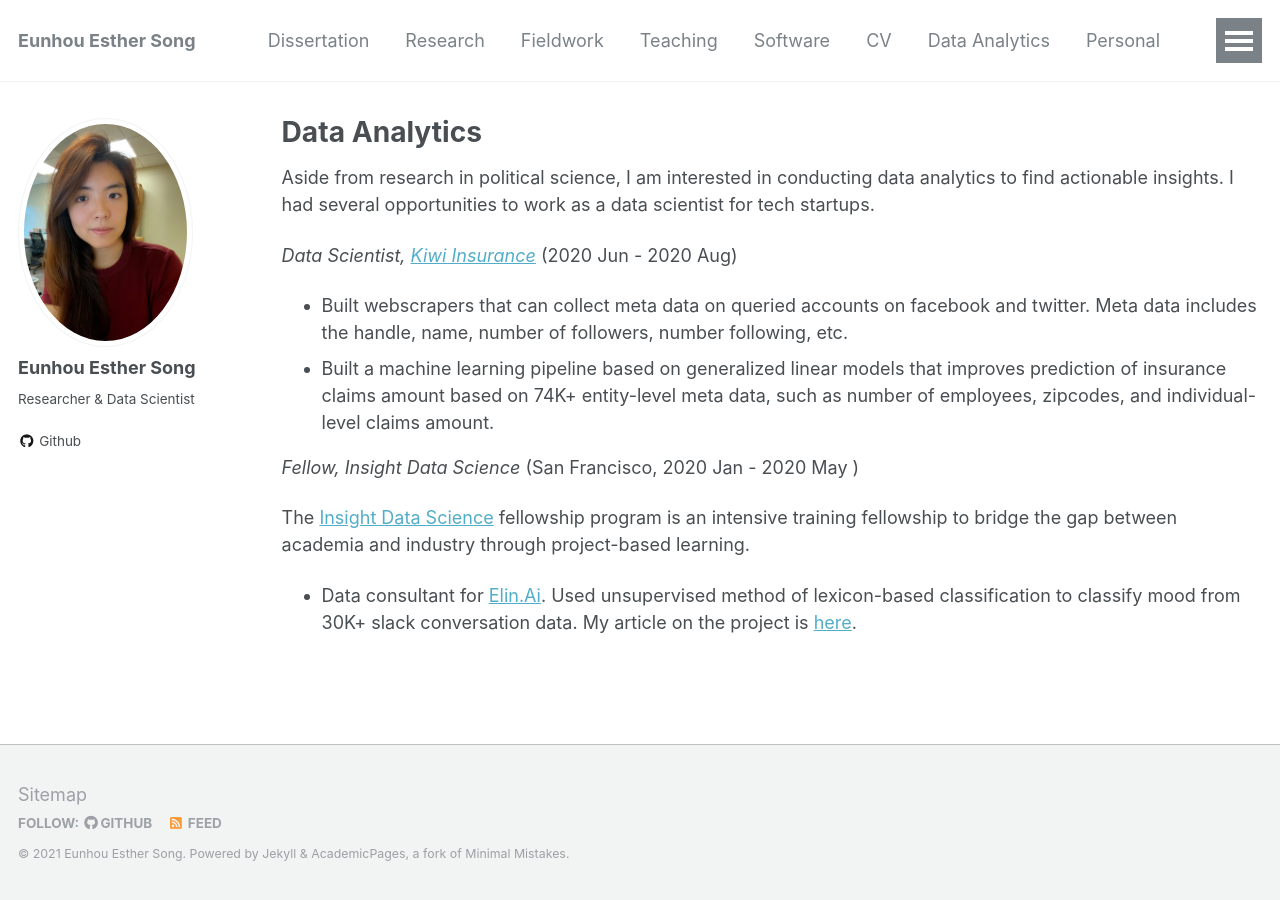
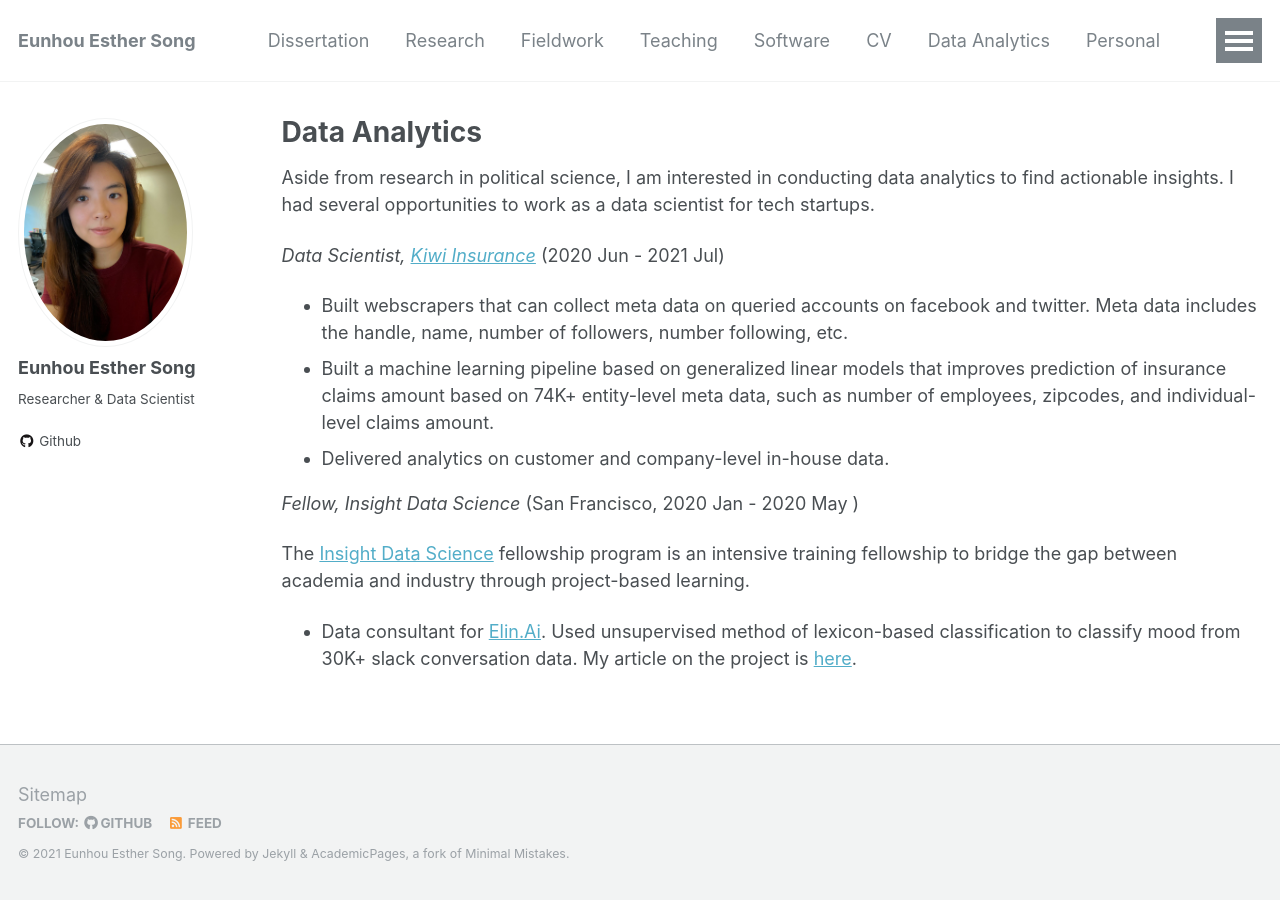
Before and after one commit to ehsong/ehsong.github.io, a Jekyll site: the page built from _pages/data_analytics.md, in a window 1280 px wide. Built offline with Jekyll 4.4.1, drawn with Linux system fonts in a browser that asks for light colours.

Commit message:
Update data_analytics.md

```diff
--- a/_pages/data_analytics.md
+++ b/_pages/data_analytics.md
@@ -9,9 +9,10 @@ author_profile: true
 
 Aside from research in political science, I am interested in conducting data analytics to find actionable insights. I had several opportunities to work as a data scientist for tech startups.
 
-*Data Scientist, [Kiwi Insurance](https://www.kiwiinsure.co/)* (2020 Jun - 2020 Aug)
+*Data Scientist, [Kiwi Insurance](https://www.kiwiinsure.co/)* (2020 Jun - 2021 Jul)
 - Built webscrapers that can collect meta data on queried accounts on facebook and twitter. Meta data includes the handle, name, number of followers, number following, etc.
 - Built a machine learning pipeline based on generalized linear models that improves prediction of insurance claims amount based on 74K+ entity-level meta data, such as number of employees, zipcodes, and individual-level claims amount.
+- Delivered analytics on customer and company-level in-house data.
 
 *Fellow, Insight Data Science* (San Francisco, 2020 Jan - 2020 May )
 
```
